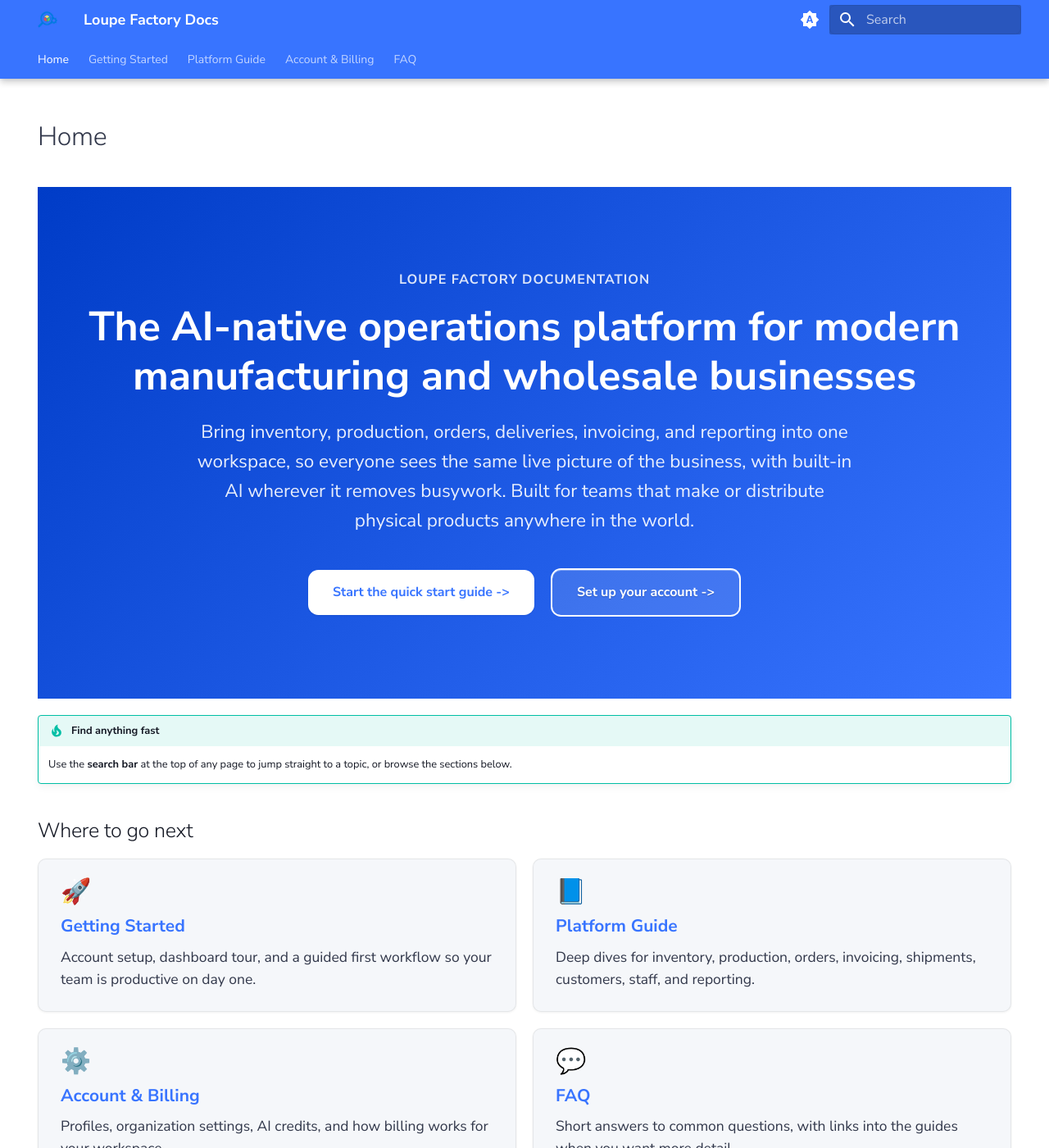
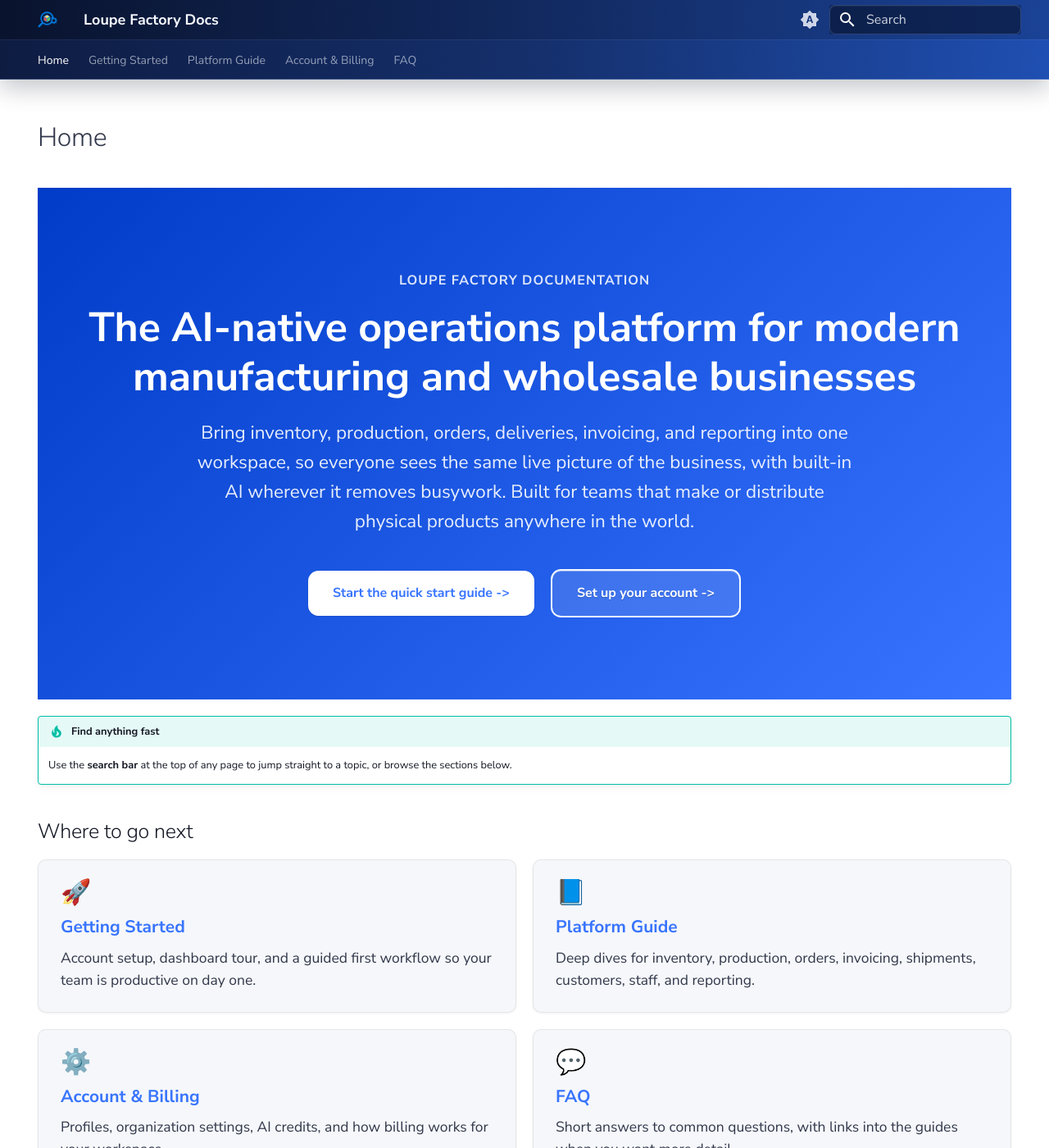
Before and after one commit to adityajain2408/loupe-factory-external-docs, an MkDocs documentation site: the page built from docs/index.md, in a window 1280 px wide and 1400 px high. Shown: the whole window at 82% size. Built offline with MkDocs 1.6.1 and Material for MkDocs 9.7.7, drawn with Linux system fonts in a browser that asks for light colours; the version menu is left out.

Commit message:
Enhance styling for header and search components: added new CSS variables for header background, tabs background, header text, and search input styles. Improved header and tab layouts with gradients and updated focus states for better user interaction.

```diff
--- a/docs/stylesheets/extra.css
+++ b/docs/stylesheets/extra.css
@@ -13,6 +13,12 @@
   --lf-info: #0097eb;
   --lf-success: #25b003;
   --md-accent-fg-color--transparent: rgba(56, 116, 255, 0.1);
+  --lf-header-bg: linear-gradient(90deg, #09132d 0%, #11275a 46%, #1a4296 100%);
+  --lf-tabs-bg: linear-gradient(90deg, #0e1c42 0%, #15306d 52%, #1f4fb2 100%);
+  --lf-header-text: #f6f9ff;
+  --lf-header-text-muted: rgba(246, 249, 255, 0.82);
+  --lf-header-border: rgba(162, 192, 255, 0.22);
+  --lf-search-bg: rgba(7, 17, 42, 0.34);
 }
 
 /* ============================================================
@@ -30,6 +36,12 @@
   --lf-info: #0097eb;
   --lf-success: #25b003;
   --md-accent-fg-color--transparent: rgba(56, 116, 255, 0.1);
+  --lf-header-bg: linear-gradient(90deg, #040a17 0%, #09132b 44%, #12306d 100%);
+  --lf-tabs-bg: linear-gradient(90deg, #07101f 0%, #0c1a37 52%, #15356f 100%);
+  --lf-header-text: #f3f7ff;
+  --lf-header-text-muted: rgba(243, 247, 255, 0.78);
+  --lf-header-border: rgba(126, 162, 255, 0.2);
+  --lf-search-bg: rgba(5, 10, 24, 0.5);
 }
 
 /* ============================================================
@@ -41,6 +53,56 @@
   --md-primary-fg-color--dark: #003cc7;
   --md-accent-fg-color: #3874ff;
   --md-accent-fg-color--transparent: rgba(56, 116, 255, 0.1);
+  --lf-header-bg: linear-gradient(90deg, #09132d 0%, #11275a 46%, #1a4296 100%);
+  --lf-tabs-bg: linear-gradient(90deg, #0e1c42 0%, #15306d 52%, #1f4fb2 100%);
+  --lf-header-text: #f6f9ff;
+  --lf-header-text-muted: rgba(246, 249, 255, 0.82);
+  --lf-header-border: rgba(162, 192, 255, 0.22);
+  --lf-search-bg: rgba(7, 17, 42, 0.34);
+}
+
+/* ============================================================
+   Header shell
+   ============================================================ */
+.md-header {
+  background: var(--lf-header-bg);
+  color: var(--lf-header-text);
+}
+
+.md-header--shadow {
+  box-shadow: 0 10px 28px rgba(6, 14, 34, 0.24);
+}
+
+.md-tabs {
+  background: var(--lf-tabs-bg);
+  border-top: 1px solid rgba(255, 255, 255, 0.06);
+  box-shadow: inset 0 -1px 0 var(--lf-header-border);
+}
+
+.md-header__title,
+.md-header__topic .md-ellipsis,
+.md-logo {
+  color: var(--lf-header-text);
+}
+
+.md-header__button,
+.md-header__option,
+.md-tabs__link,
+.md-tabs__link:visited {
+  color: var(--lf-header-text-muted);
+}
+
+.md-header__button:hover,
+.md-header__button:focus-visible,
+.md-header__button:active,
+.md-tabs__link:hover,
+.md-tabs__link:focus-visible,
+.md-tabs__link--active {
+  color: var(--lf-header-text);
+}
+
+.md-tabs__link--active {
+  font-weight: 600;
 }
 
 /* ============================================================
@@ -636,9 +698,23 @@
    ============================================================ */
 .md-search__input {
   border-radius: 0.375rem;
-  border: 1px solid var(--md-default-fg-color--lightest);
+  border: 1px solid var(--lf-header-border);
+  background: var(--lf-search-bg);
+  color: var(--lf-header-text);
+  box-shadow: inset 0 1px 0 rgba(255, 255, 255, 0.05);
+}
+
+.md-search__input::placeholder {
+  color: var(--lf-header-text-muted);
+  opacity: 1;
 }
 
 .md-search__input:focus {
-  box-shadow: 0 0 0 0.2rem rgba(56, 116, 255, 0.25);
+  background: color-mix(in srgb, var(--lf-search-bg) 84%, #ffffff 16%);
+  border-color: rgba(133, 169, 255, 0.45);
+  box-shadow: 0 0 0 0.2rem rgba(56, 116, 255, 0.2);
 }
+
+[data-md-color-scheme="slate"] .md-search__input:focus {
+  background: color-mix(in srgb, var(--lf-search-bg) 88%, #0d1b44 12%);
+}
```
Also changed, not shown: site/stylesheets/extra.css.
